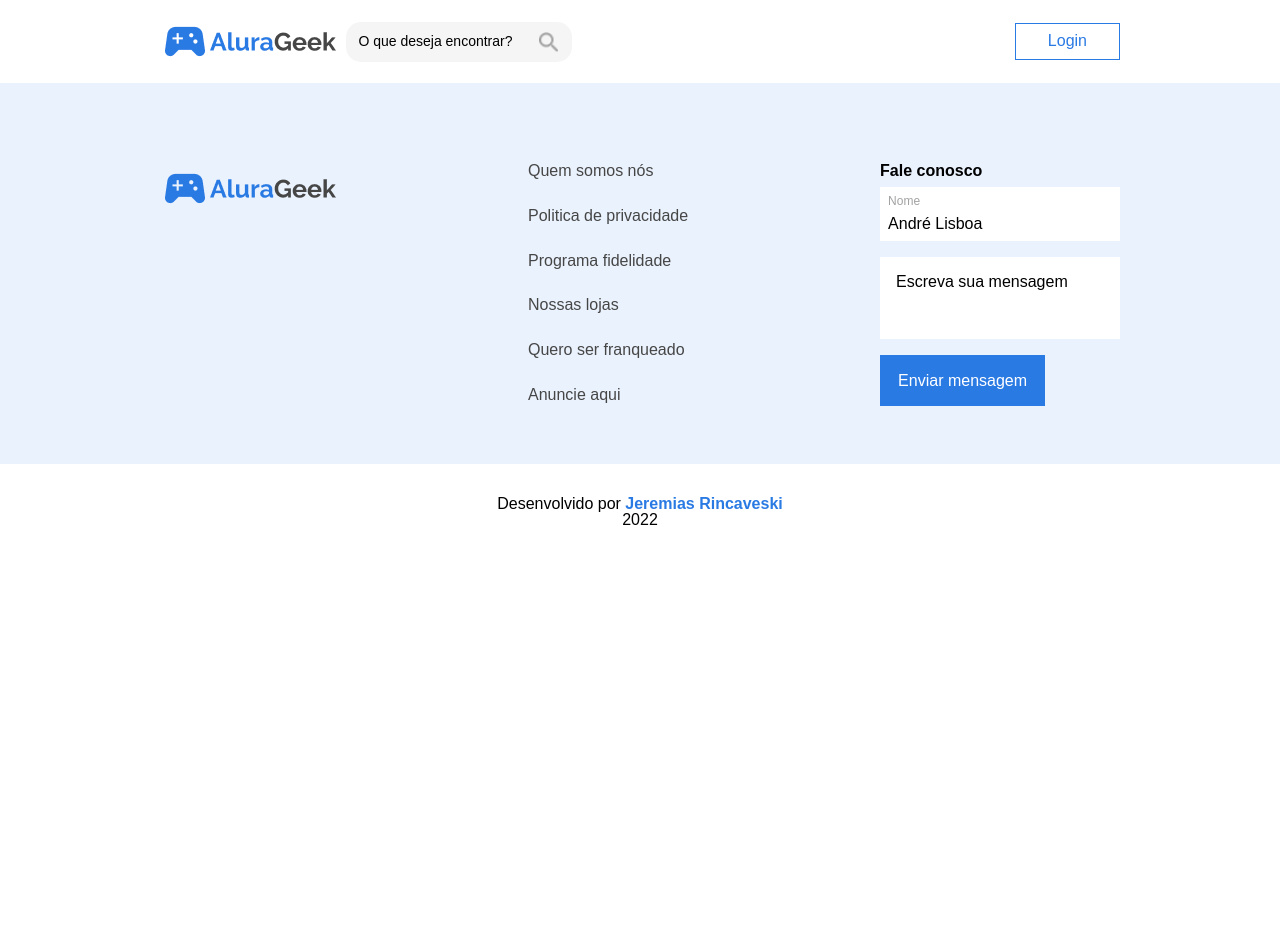
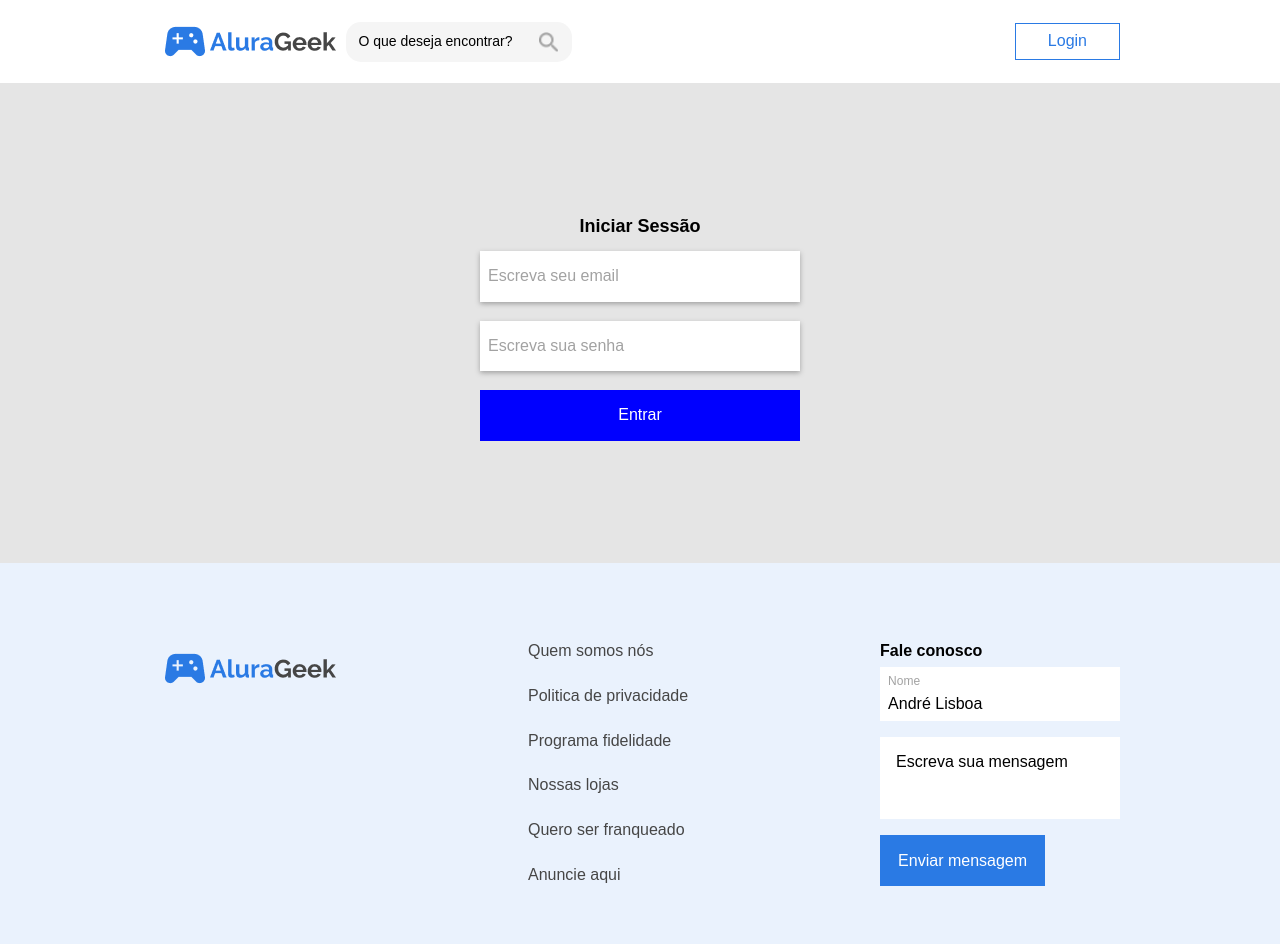
Before and after one commit to JeremiasRincaveski/AluraGeek, a plain HTML site: page login.html in a window 1280 px wide. Shown: the top 947 px of the page. Before the commit the page ends 800 px from the top, so only its background shows below. Drawn offline with Linux system fonts and the light colour scheme; files whose address does not match are found by name.

Commit message:
tela de login pronta

```diff
--- a/login.html
+++ b/login.html
@@ -18,6 +18,12 @@
     <link rel="stylesheet" href="./source/css/nav/input/procurar-img.css">
     <link rel="stylesheet" href="./source/css/nav/input/procurar-input.css">
     <link rel="stylesheet" href="./source/css/nav/nav-button.css">
+    <!--AREA DO LOGIN-->
+    <link rel="stylesheet" href="./source/css/container/container-login.css">
+    <link rel="stylesheet" href="./source/css/login/login.css">
+    <link rel="stylesheet" href="./source/css/login/login-titulo.css">
+    <link rel="stylesheet" href="./source/css/login/login-campo.css">
+    <link rel="stylesheet" href="./source/css/login/login-botao.css">
      <!--AREA DO FOOTER-->
      <link rel="stylesheet" href="./source/css/container/container-footer.css">
      <link rel="stylesheet" href="./source/css/footer/footer-ul.css">
@@ -41,7 +47,14 @@
             <button class="nav-button">Login</button>
         </div>
     </nav>
-
+    <main class="container-login">
+        <h1 class="login-titulo">Iniciar Sessão</h1>
+        <div class="login">
+            <input class="login-campo" type="email" placeholder="Escreva seu email">
+            <input class="login-campo" type="password" placeholder="Escreva sua senha">
+            <button class="login-botao">Entrar</button>
+        </div>
+    </main>
     <footer>
         <div class="container">
             <div class="container-footer">
--- a/source/css/banner/banner.css
+++ b/source/css/banner/banner.css
@@ -2,4 +2,5 @@
     background-image: url('./../../img/banner.png');
     background-size: cover;
     background-position: center;
+    object-fit: fill;
 }
--- /dev/null
+++ b/source/css/container/container-login.css
@@ -0,0 +1,8 @@
+.container-login {
+    height: 60vh;
+    display: flex;
+    flex-direction: column;
+    align-items: center;
+    justify-content: center;
+    background-color: var(--fundoMain);
+}
--- a/source/css/container/container-nav.css
+++ b/source/css/container/container-nav.css
@@ -4,6 +4,7 @@
     justify-content: space-between;
     margin-left: .6rem;
     align-items: center;
+    background-color: var(--fundoNav);
 }
 
 @media screen and (max-width: 575px) {
--- a/source/css/feitoPor.css
+++ b/source/css/feitoPor.css
@@ -4,4 +4,5 @@
     display: flex;
     flex-direction: column;
     align-items: center;
+    text-align: center;
 }
--- /dev/null
+++ b/source/css/login/login-botao.css
@@ -0,0 +1,15 @@
+.login-botao {
+    background-color: blue;
+    color: white;
+    width: 100%;
+    display: flex;
+    padding-top: 1rem;
+    padding-bottom: 1rem;
+    justify-content: center;
+}
+
+@media screen and (max-width: 768px) {
+    .login-botao {
+        width: 50%;
+    }
+}
--- /dev/null
+++ b/source/css/login/login-campo.css
@@ -0,0 +1,10 @@
+.login-campo {
+    padding: 1rem .5rem;
+    background-color: var(--fundoNome);
+    margin-bottom: 1.2rem;
+    color: var(--rodapeVariacao);
+    font-size: 16px;
+    font-weight: 400;
+    box-shadow: 0 2px 5px;
+    width: 100%;
+}
--- /dev/null
+++ b/source/css/login/login-titulo.css
@@ -0,0 +1,6 @@
+.login-titulo {
+    font-size: 18px;
+    font-weight: 700;
+    font-family: Raleway, sans-serif;
+    margin-bottom: 1rem;
+}
--- /dev/null
+++ b/source/css/login/login.css
@@ -0,0 +1,7 @@
+.login {
+    display: flex;
+    flex-direction: column;
+    align-items: center;
+    width: 25%;
+    min-width: 275px;
+}
```
